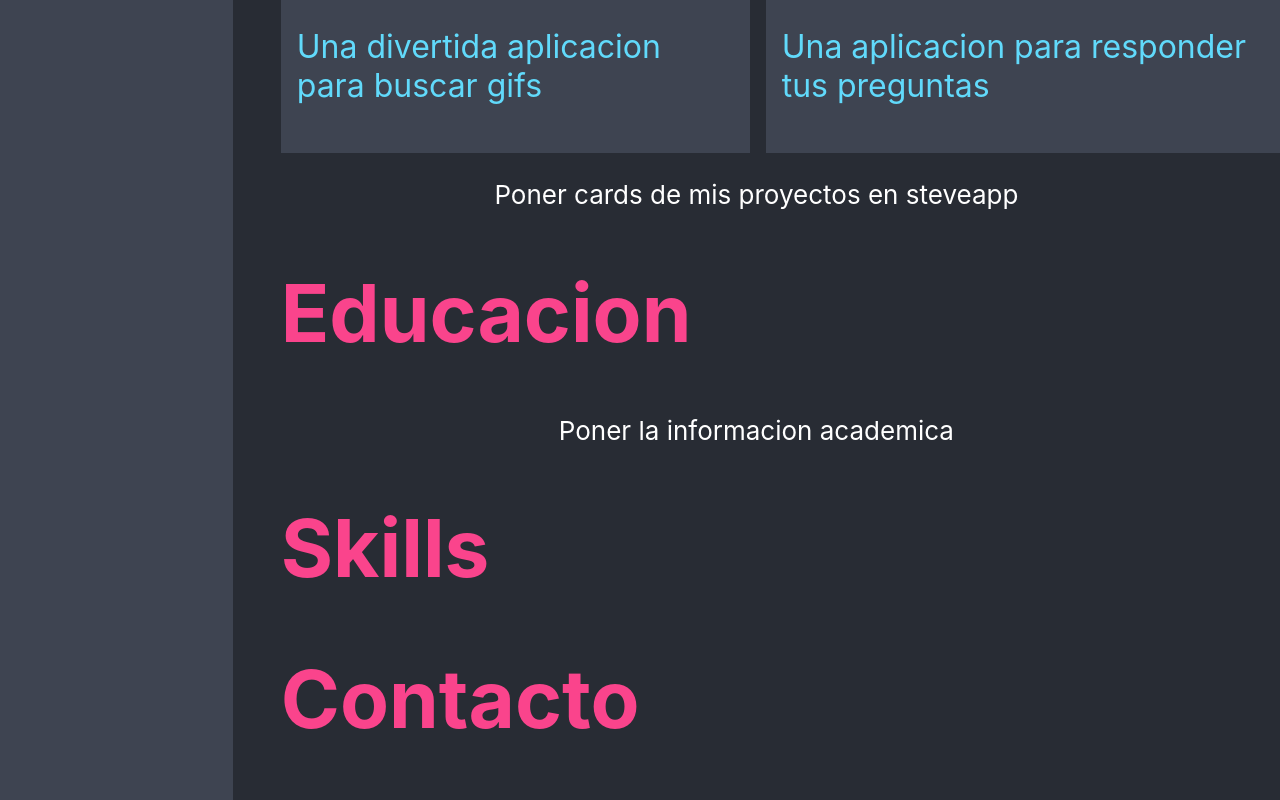
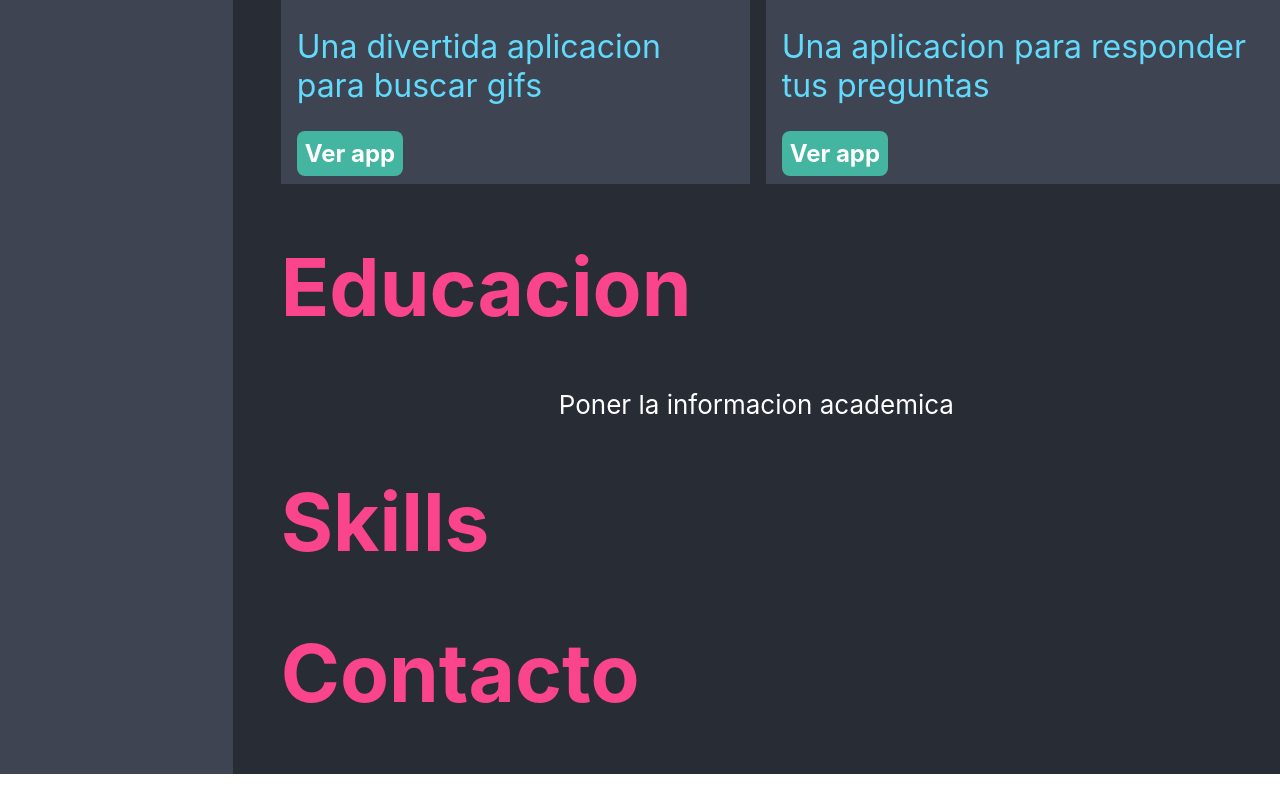
Before and after one commit to SteveBartmoss/cvSteve, a React (Create React App) app: page / in a window 1280 px wide. Shown: the part 1633-2433 px from the top of the page. After the commit the page ends 2407 px from the top, so only its background shows below. Built offline with nearby package versions, Linux system fonts and the light colour scheme.

Commit message:
se agregaron los links a las aplicaciones

```diff
--- a/src/App.js
+++ b/src/App.js
@@ -89,6 +89,7 @@ function App() {
                   <div className='div-content-card'>
                     <h1 className='tittle-card'>GifExpert App</h1>
                     <p className='text-content'>Una divertida aplicacion para buscar gifs</p>
+                    <a className='link'>Ver app</a>
                   </div>
 
                 </div>
@@ -100,15 +101,12 @@ function App() {
                   <div className='div-content-card'>
                     <h1 className='tittle-card'>Oraculo App</h1>
                     <p className='text-content'>Una aplicacion para responder tus preguntas</p>
+                    <a className='link'>Ver app</a>
                   </div>
                 </div>
 
               </div>
 
-            </div>
-
-            <div>
-              <p>Poner cards de mis proyectos en steveapp</p>
             </div>
 
           </div>
```
